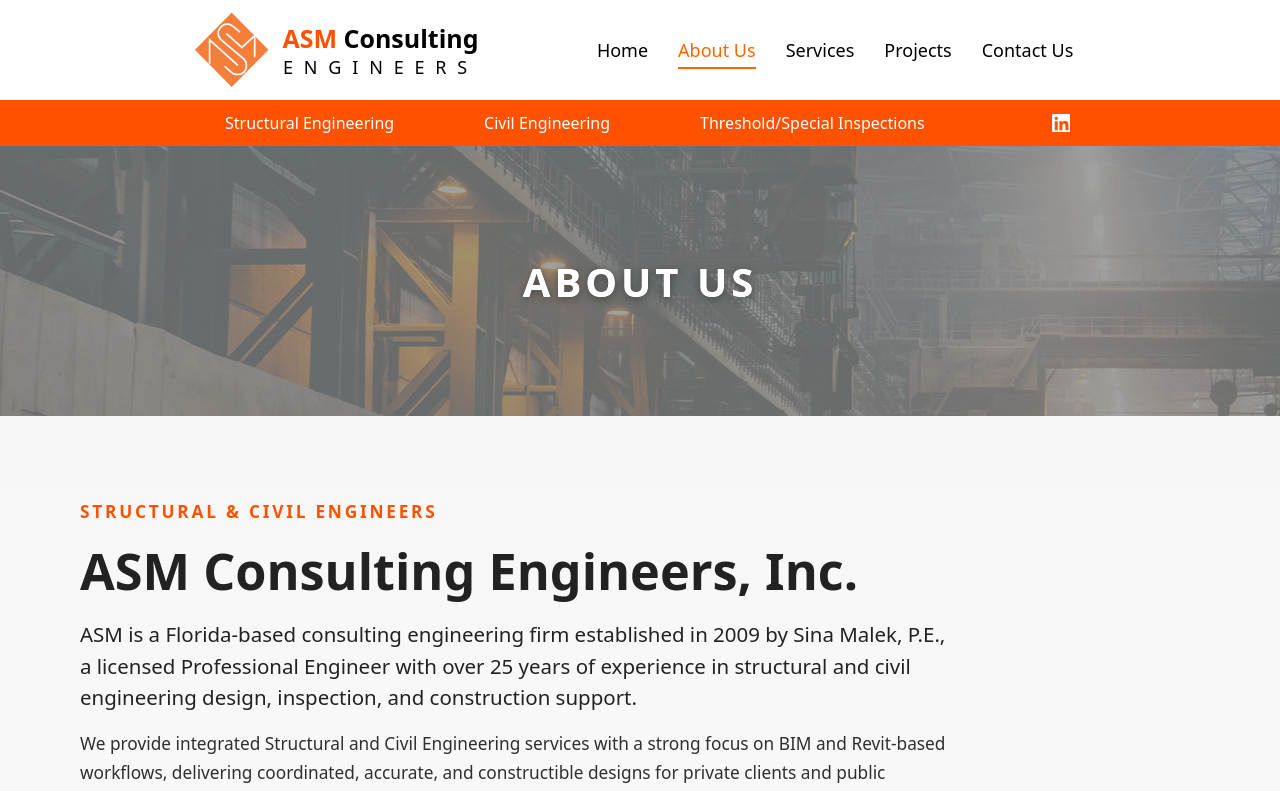
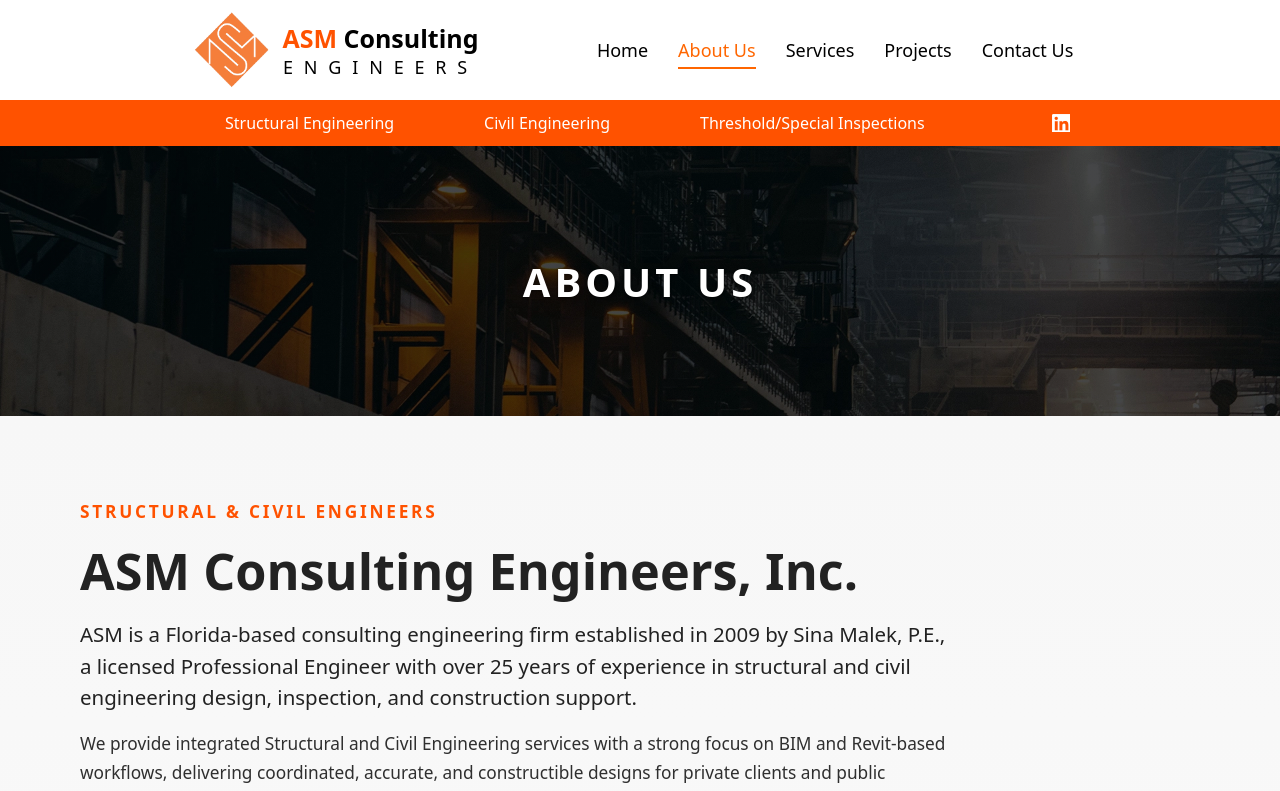
Before and after one commit to Yoryoboy/asm-website, a React (Vite) app: page /about in a window 1280 px wide. Shown: the top 791 px of the page. Built offline with nearby package versions, Linux system fonts and the light colour scheme.

Commit message:
fix(ui): rebalance header brightness and contrast

```diff
--- a/src/components/PageHeader.jsx
+++ b/src/components/PageHeader.jsx
@@ -1,9 +1,9 @@
 /* eslint-disable react/prop-types */
 import styles from "./PageHeader.module.css";
 
-function PageHeader({ title, img }) {
+function PageHeader({ title, img, overlay = 0.42 }) {
 	const pageHeaderStyle = {
-    backgroundImage: `url(${img})`,
+		backgroundImage: `linear-gradient(rgba(10, 18, 30, ${overlay}), rgba(10, 18, 30, ${overlay})), url(${img})`,
 	};
 
 	return (
--- a/src/components/PageHeader.module.css
+++ b/src/components/PageHeader.module.css
@@ -1,6 +1,4 @@
 .pageHeader {
-  background-color: rgba(255, 255, 255, 0.35);
-  background-blend-mode: screen;
 	background-size: cover;
 	background-position: center;
 	min-height: 270px;
@@ -8,7 +6,6 @@
 	justify-content: center;
 	align-items: center;
 	overflow: hidden;
-  filter: brightness(1.15);
 }
 
 .pageHeader h1 {
@@ -17,7 +14,9 @@
 	letter-spacing: 0.1em;
 	color: #ffffff;
 	text-transform: uppercase;
-  text-shadow: 0 2px 10px rgba(0, 0, 0, 0.4);
+	text-shadow:
+		0 4px 18px rgba(0, 0, 0, 0.48),
+		0 1px 2px rgba(0, 0, 0, 0.5);
 }
 
 @media (max-width: 900px) {
--- a/src/pages/AboutUs/AboutUs.jsx
+++ b/src/pages/AboutUs/AboutUs.jsx
@@ -73,7 +73,7 @@
 function AboutUs() {
 	return (
 		<main>
-      <PageHeader title="about us" img={pageHeaderImg} />
+			<PageHeader title="about us" img={pageHeaderImg} overlay={0.12} />
 			<section className={styles.aboutUs}>
 				<div className={styles.aboutUsContainer}>
 					<div className={styles.introBlock}>
--- a/src/pages/Home/WelcomeSection.module.css
+++ b/src/pages/Home/WelcomeSection.module.css
@@ -23,7 +23,7 @@
 	width: 100%;
 	height: 100%;
 	object-fit: cover;
-  filter: brightness(0.85);
+	filter: brightness(0.74);
 }
 
 .welcomeSectionContent {
@@ -49,11 +49,17 @@
 .welcomeSectionContent h1 {
 	font-weight: 700;
 	font-size: 44px;
+	text-shadow:
+		0 6px 24px rgba(0, 0, 0, 0.45),
+		0 1px 2px rgba(0, 0, 0, 0.55);
 }
 
 .welcomeSectionContent h2 {
 	font-weight: 400;
 	font-size: 24px;
+	text-shadow:
+		0 4px 18px rgba(0, 0, 0, 0.42),
+		0 1px 2px rgba(0, 0, 0, 0.5);
 }
 
 .welcomeSectionContent a {
```
Lines whose indentation alone changed are shown as unchanged.
